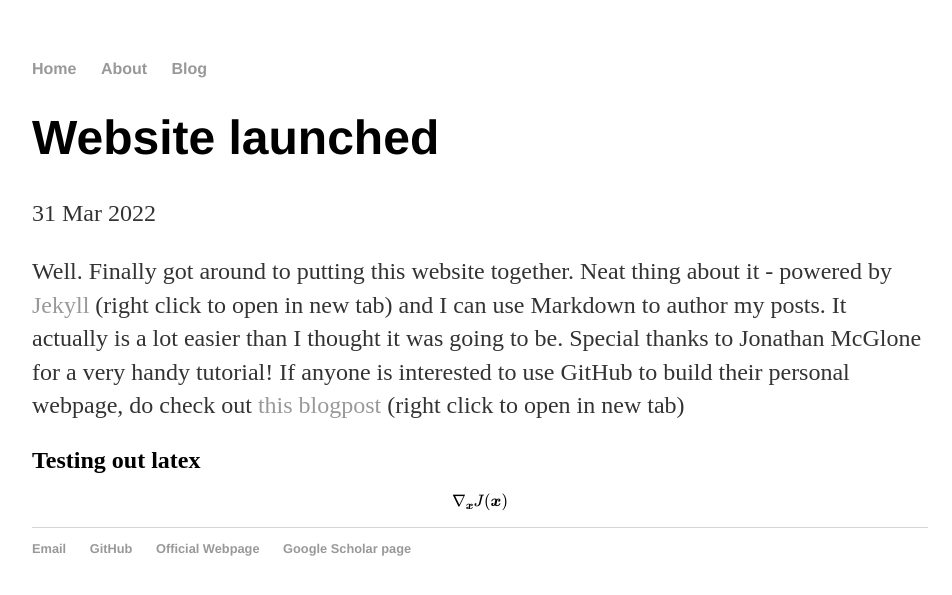
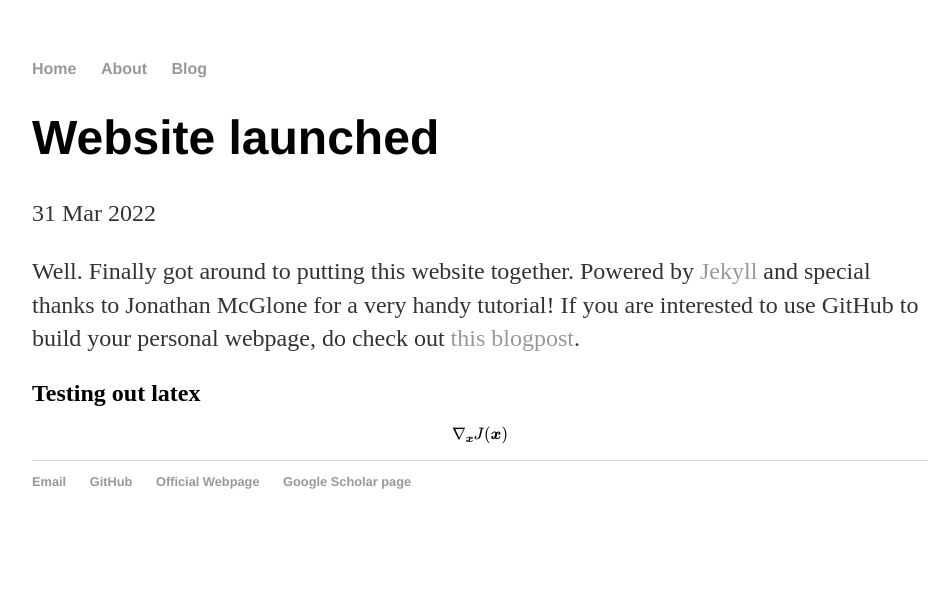
Before and after one commit to vijeshbhute/vijeshbhute.github.io, a Jekyll site: the page built from _posts/2022-03-31-Website-launched.md, in a window 1280 px wide. Shown: the top 595 px of the page, without its empty margins (160-1112 px from the left). Built offline with Jekyll 4.4.1, drawn with Linux system fonts in a browser that asks for light colours; formulas are drawn with MathJax 3.

Commit message:
Update 2022-03-31-Website-launched.md

```diff
--- a/_posts/2022-03-31-Website-launched.md
+++ b/_posts/2022-03-31-Website-launched.md
@@ -4,8 +4,7 @@ title: "Website launched"
 date: 2022-03-31
 ---
 
-Well. Finally got around to putting this website together. Neat thing about it - powered by [Jekyll](http://jekyllrb.com) (right click to open in new tab) and I can use Markdown to author my posts. It actually is a lot easier than I thought it was going to be.
-Special thanks to Jonathan McGlone for a very handy tutorial! If anyone is interested to use GitHub to build their personal webpage, do check out [this blogpost](http://jmcglone.com/guides/github-pages/) (right click to open in new tab)
+Well. Finally got around to putting this website together. Powered by <a href="http://jekyllrb.com" target ="_blank">Jekyll</a> and special thanks to Jonathan McGlone for a very handy tutorial! If you are interested to use GitHub to build your personal webpage, do check out <a href="http://jmcglone.com/guides/github-pages/" target ="_blank">this blogpost</a>.
 
 ## Testing out latex
 
```
